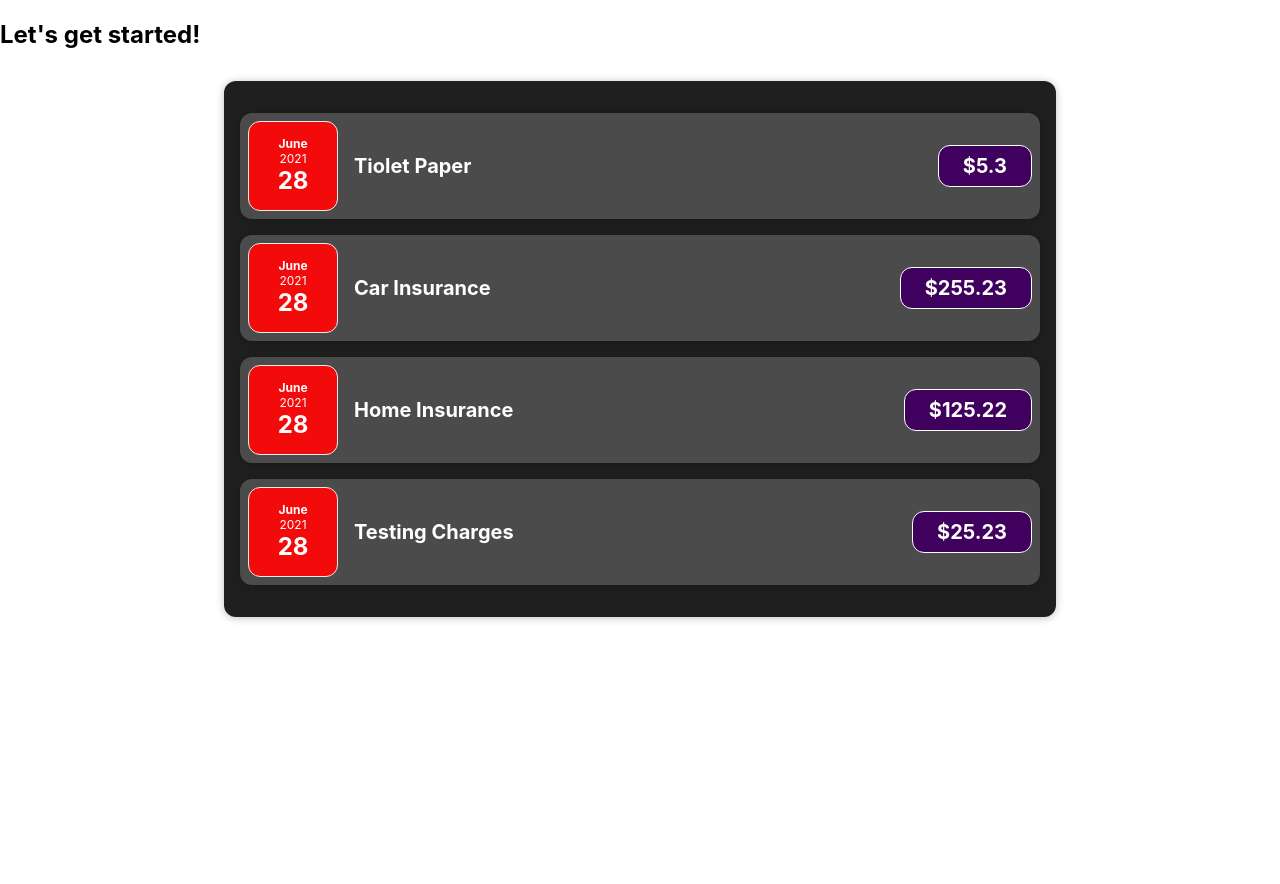
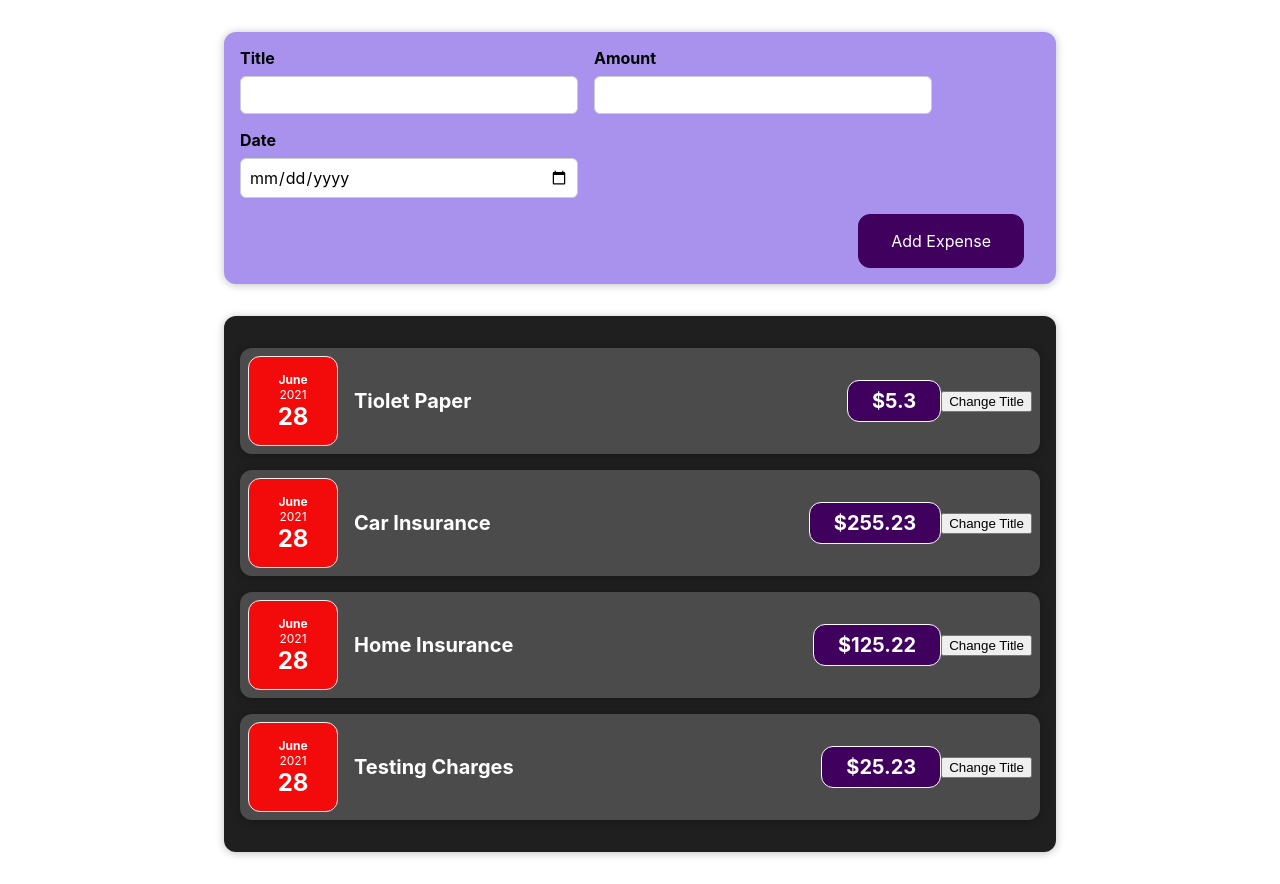
Before and after one commit to DigitalHatcher/my-app, a React (Create React App) app: page / in a window 1280 px wide. Before the commit the page ends 800 px from the top, so only its background shows below. Built offline with nearby package versions, Linux system fonts and the light colour scheme.

Commit message:
course progress
Multiple States

```diff
--- a/src/App.js
+++ b/src/App.js
@@ -2,6 +2,7 @@
 import "./App.css";
 import ExpenseList from "./components/Expenses/ExpenseList";
 import React from "react";
+import NewExpense from "./components/NewExpense/NewExpense";
 
 const App = () => {
   const expenses = [
@@ -31,18 +32,18 @@
     },
   ];
 
-  return React.createElement(
-    "div",
-    {},
-    React.createElement("h2", {}, "Let's get started!"),
-    React.createElement(ExpenseList, { expenseList: expenses })
+  //return React.createElement(
+  //  "div",
+  //  {},
+  //  React.createElement("h2", {}, "Let's get started!"),
+  //  React.createElement(ExpenseList, { expenseList: expenses })
+  //);
+  return (
+    <div>
+      <NewExpense></NewExpense>
+      <ExpenseList expenseList={expenses}></ExpenseList>
+    </div>
   );
-  //return (
-  //  <div>
-  //    <h2>Let's get started</h2>
-  //    <ExpenseList expenseList={expenses}></ExpenseList>
-  //  </div>
-  //);
 };
 
 export default App;
--- a/src/components/Expenses/ExpenseItem.js
+++ b/src/components/Expenses/ExpenseItem.js
@@ -1,15 +1,25 @@
+import React, { useState } from "react";
 import "./ExpenseItem.css";
 import ExpenseDate from "./ExpenseDate";
 import Card from "../UI/Card";
 
 const ExpenseItem = (props) => {
+  const [title, setTitle] = useState(props.title);
+  console.log("Expense Item evaluated by React!");
+
+  const clickHandler = () => {
+    setTitle("Updated!");
+    console.log("Clicked!");
+  };
+
   return (
     <Card className="expense-item">
       <ExpenseDate date={props.date}></ExpenseDate>
       <div className="expense-item__description">
-        <h2>{props.title}</h2>
+        <h2>{title}</h2>
       </div>
       <div className="expense-item__price">${props.amount}</div>
+      <button onClick={clickHandler}>Change Title</button>
     </Card>
   );
 };
--- /dev/null
+++ b/src/components/NewExpense/ExpenseForm.css
@@ -0,0 +1,26 @@
+.new-expense__controls {
+  display: flex;
+  flex-wrap: wrap;
+  gap: 1rem;
+  margin-bottom: 1rem;
+  text-align: left;
+}
+
+.new-expense__control label {
+  font-weight: bold;
+  margin-bottom: 0.5rem;
+  display: block;
+}
+
+.new-expense__control input {
+  font: inherit;
+  padding: 0.5rem;
+  border-radius: 6px;
+  border: 1px solid #ccc;
+  width: 20rem;
+  max-width: 100%;
+}
+
+.new-expense__actions {
+  text-align: right;
+}
--- /dev/null
+++ b/src/components/NewExpense/ExpenseForm.js
@@ -0,0 +1,57 @@
+import "./ExpenseForm.css";
+import React, { useState } from "react";
+
+const ExpenseForm = () => {
+  const [enteredTitle, setEnteredTitle] = useState("");
+  const [enteredAmount, setEnteredAmount] = useState("");
+  const [enteredDate, setEnteredDate] = useState("");
+
+  const titleChangeHandeler = (event) => {
+    setEnteredTitle(event.target.value);
+    console.log(event.target.value);
+  };
+
+  const amountChangeHandeler = (event) => {
+    setEnteredAmount(event.target.value);
+    console.log(enteredAmount);
+  };
+
+  const dateChangeHandeler = (event) => {
+    setEnteredDate(event.target.value);
+    console.log(enteredDate);
+  };
+
+  return (
+    <form>
+      <div className="new-expense__controls">
+        <div className="new-expense__control">
+          <label>Title</label>
+          <input type="text" onChange={titleChangeHandeler}></input>
+        </div>
+        <div className="new-expense__control">
+          <label>Amount</label>
+          <input
+            type="number"
+            min="0.01"
+            step="0.01"
+            onChange={amountChangeHandeler}
+          ></input>
+        </div>
+        <div className="new-expense__control">
+          <label>Date</label>
+          <input
+            type="date"
+            min="2021-01-01"
+            max="2022-01-01"
+            onChange={dateChangeHandeler}
+          ></input>
+        </div>
+      </div>
+      <div className="new-expense__actions">
+        <button type="submit">Add Expense</button>
+      </div>
+    </form>
+  );
+};
+
+export default ExpenseForm;
--- /dev/null
+++ b/src/components/NewExpense/NewExpense.css
@@ -0,0 +1,38 @@
+.new-expense {
+  background-color: #a892ee;
+  padding: 1rem;
+  margin: 2rem auto;
+  width: 50rem;
+  max-width: 95%;
+  border-radius: 12px;
+  text-align: center;
+  box-shadow: 0 1px 8px rgba(0, 0, 0, 0.25);
+}
+
+.new-expense button {
+  font: inherit;
+  cursor: pointer;
+  padding: 1rem 2rem;
+  border: 1px solid #40005d;
+  background-color: #40005d;
+  color: white;
+  border-radius: 12px;
+  margin-right: 1rem;
+}
+
+.new-expense button:hover,
+.new-expense button:active {
+  background-color: #510674;
+  border-color: #510674;
+}
+
+.new-expense button.alternative {
+  color: #220131;
+  border-color: transparent;
+  background-color: transparent;
+}
+
+.new-expense button.alternative:hover,
+.new-expense button.alternative:active {
+  background-color: #ddb3f8;
+}
--- /dev/null
+++ b/src/components/NewExpense/NewExpense.js
@@ -0,0 +1,12 @@
+import "./NewExpense.css";
+import ExpenseForm from "./ExpenseForm";
+
+const NewExpense = () => {
+  return (
+    <div className="new-expense">
+      <ExpenseForm></ExpenseForm>
+    </div>
+  );
+};
+
+export default NewExpense;
```
